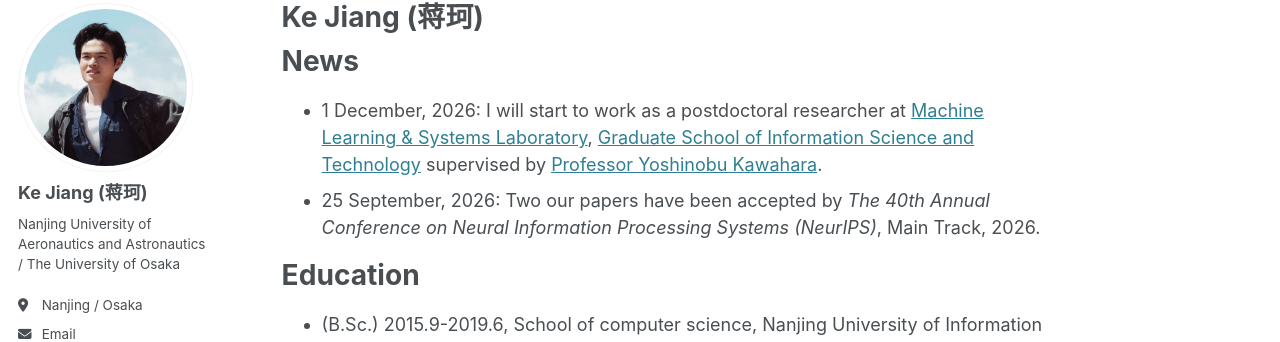
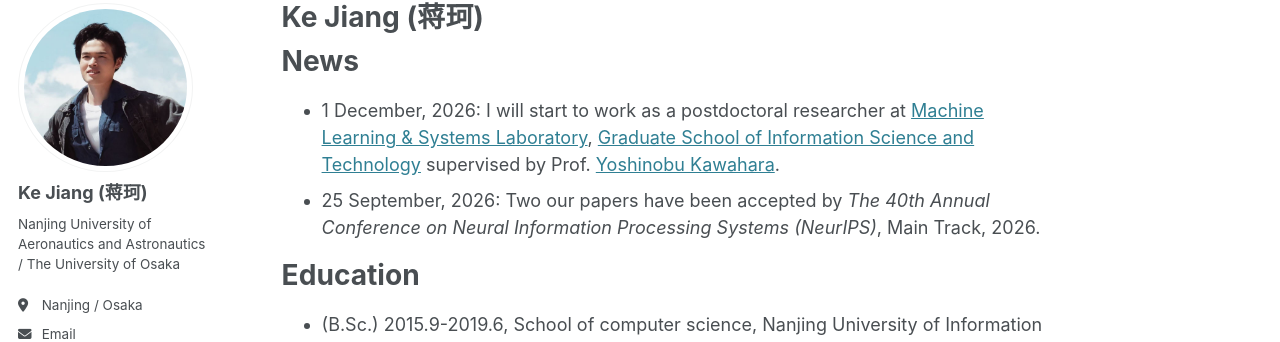
Before and after one commit to Jack10843/Jack10843.github.io, a Jekyll site: the page built from _pages/about.md, in a window 1280 px wide and 900 px high. Shown: the part 103-445 px from the top of the window. Built offline with Jekyll 4.4.1, drawn with Linux system fonts in a browser that asks for light colours; some web fonts are replaced.

Commit message:
Update about.md

```diff
--- a/_pages/about.md
+++ b/_pages/about.md
@@ -9,7 +9,7 @@ redirect_from:
 
 News
 ======
- - 1 December, 2026: I will start to work as a postdoctoral researcher at [Machine Learning & Systems Laboratory](https://mls.ist.osaka-u.ac.jp/en/member.html), [Graduate School of Information Science and Technology](https://www.ist.osaka-u.ac.jp/english/) supervised by [Professor Yoshinobu Kawahara](https://mls.ist.osaka-u.ac.jp/en/~kawahara/).
+ - 1 December, 2026: I will start to work as a postdoctoral researcher at [Machine Learning & Systems Laboratory](https://mls.ist.osaka-u.ac.jp/en/member.html), [Graduate School of Information Science and Technology](https://www.ist.osaka-u.ac.jp/english/) supervised by Prof. [Yoshinobu Kawahara](https://mls.ist.osaka-u.ac.jp/en/~kawahara/).
  - 25 September, 2026: Two our papers have been accepted by *The 40th Annual Conference on Neural Information Processing Systems (NeurIPS)*, Main Track, 2026.
 
 Education
```
